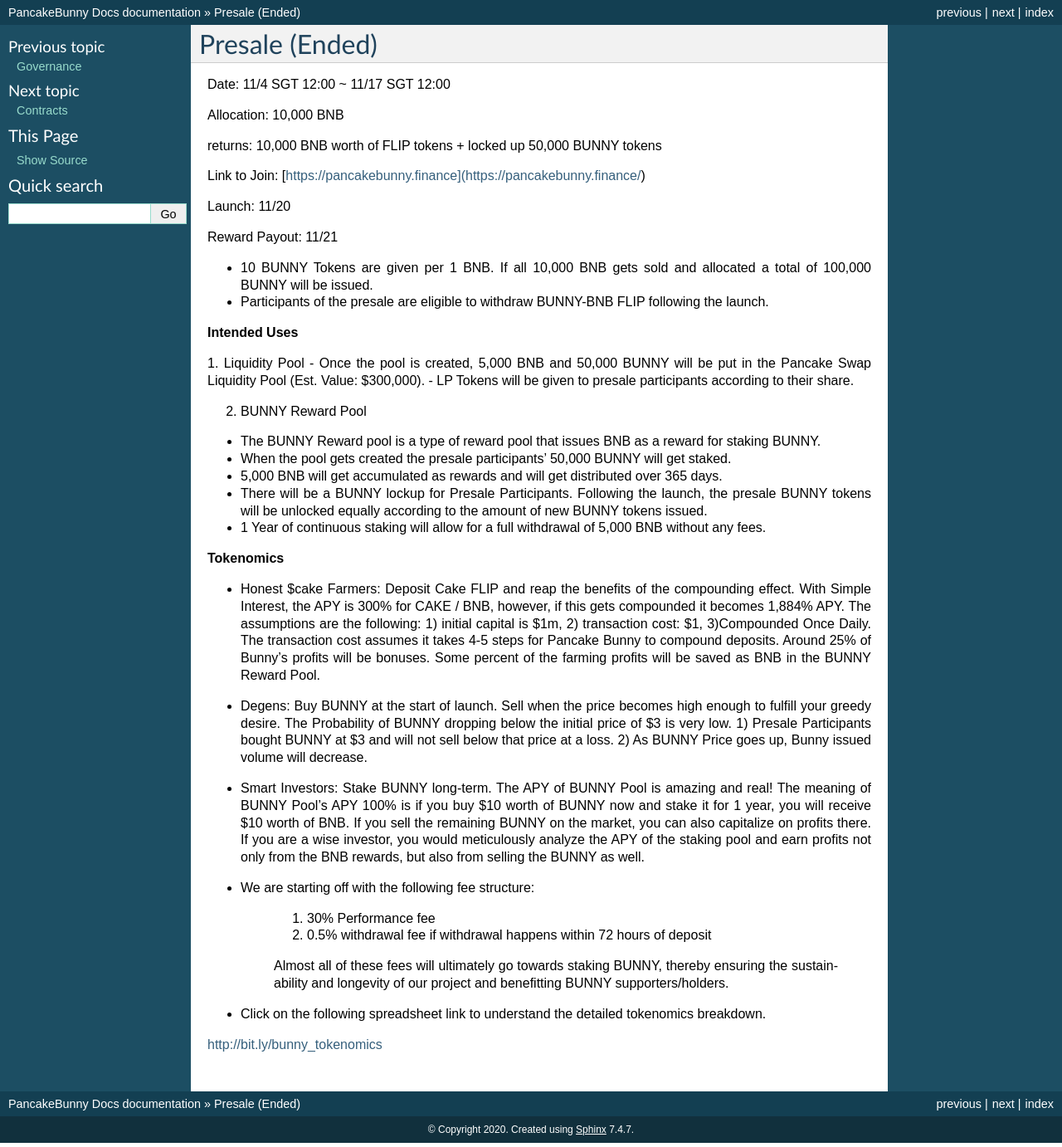
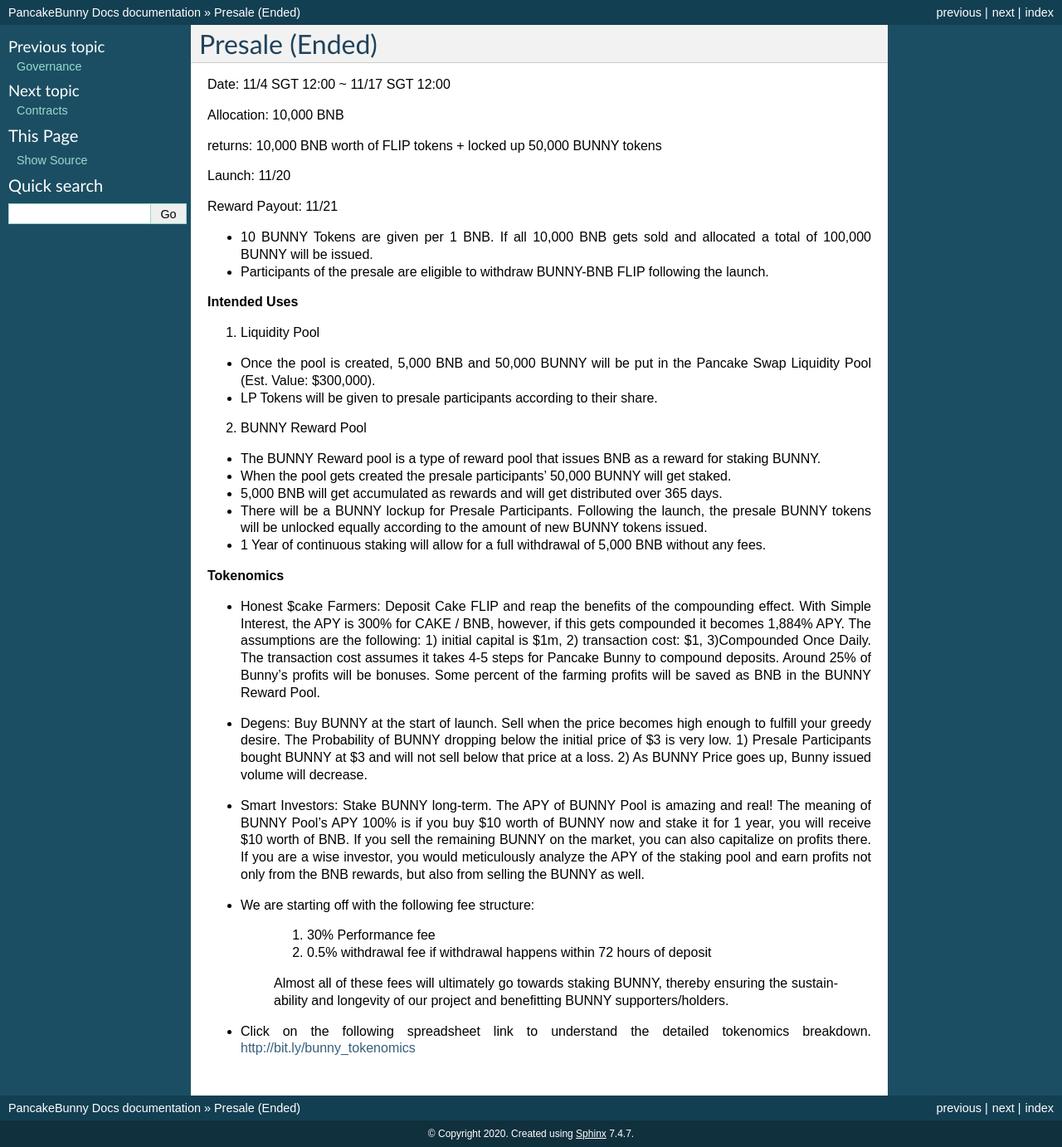
Before and after one commit to DefiEnginner/BannyFinance, a Sphinx documentation site: the page built from docs/presale.rst, in a window 1280 px wide. Shown: the whole page at 83% size. Built offline with Sphinx 7.4.7, drawn with Linux system fonts in a browser that asks for light colours.

```diff
--- a/docs/index.rst
+++ b/docs/index.rst
@@ -39,6 +39,7 @@ GitHub: https://github.com/PancakeBunny-finance/
 
    faq
    guide
+   vault
    governance
    presale
    contracts
--- a/docs/presale.rst
+++ b/docs/presale.rst
@@ -7,8 +7,6 @@ Date: 11/4 SGT 12:00 ~ 11/17 SGT 12:00
 Allocation: 10,000 BNB
 
 returns: 10,000 BNB worth of FLIP tokens + locked up 50,000 BUNNY tokens
-
-Link to Join: [https://pancakebunny.finance](https://pancakebunny.finance/)
 
 Launch: 11/20
 
@@ -20,6 +18,7 @@ Reward Payout: 11/21
 **Intended Uses**
 
 1. Liquidity Pool
+
 - Once the pool is created, 5,000 BNB and 50,000 BUNNY will be put in the Pancake Swap Liquidity Pool (Est. Value: $300,000).
 - LP Tokens will be given to presale participants according to their share.
 
@@ -44,5 +43,4 @@ Reward Payout: 11/21
 
     Almost all of these fees will ultimately go towards staking BUNNY, thereby ensuring the sustainability and longevity of our project and benefitting BUNNY supporters/holders.
 
-- Click on the following spreadsheet link to understand the detailed tokenomics breakdown.
-http://bit.ly/bunny_tokenomics
+- Click on the following spreadsheet link to understand the detailed tokenomics breakdown. http://bit.ly/bunny_tokenomics
```
Also changed, not shown: docs/vault.rst (added, +8 -0 lines).
